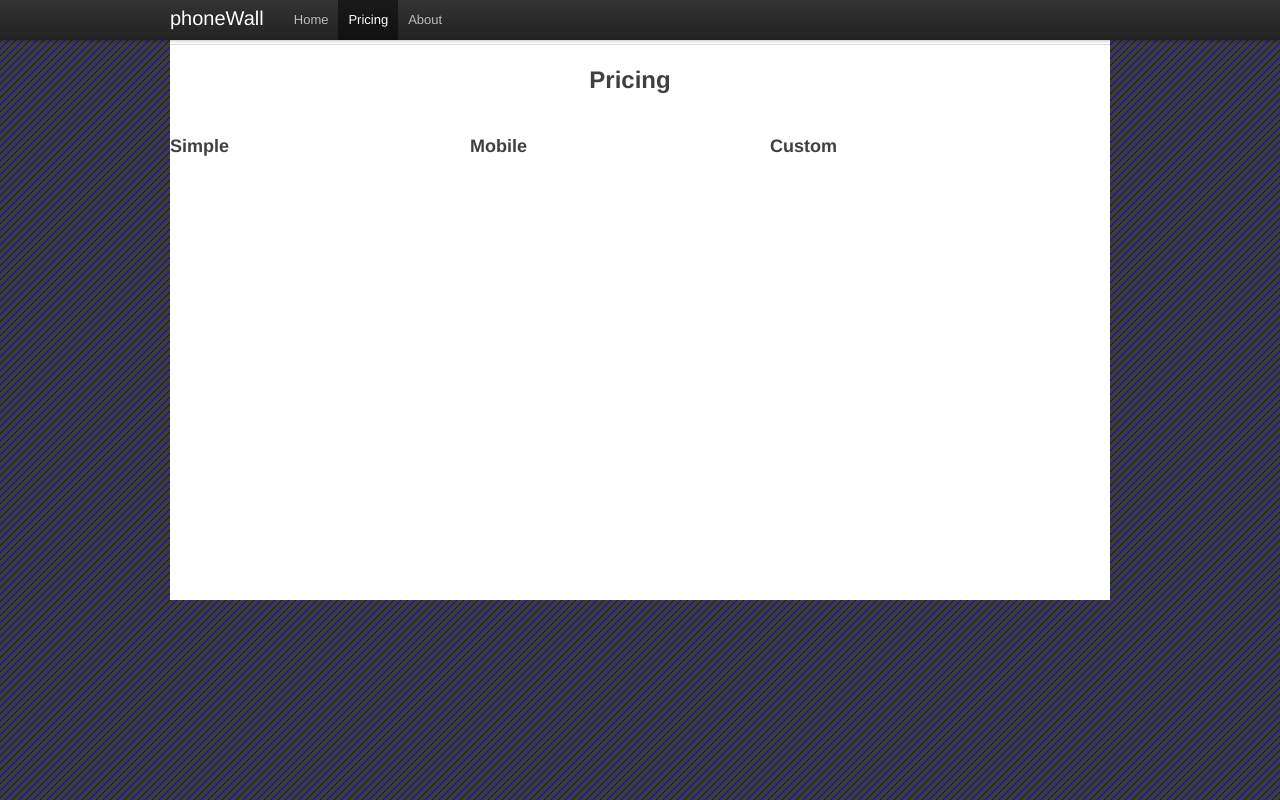
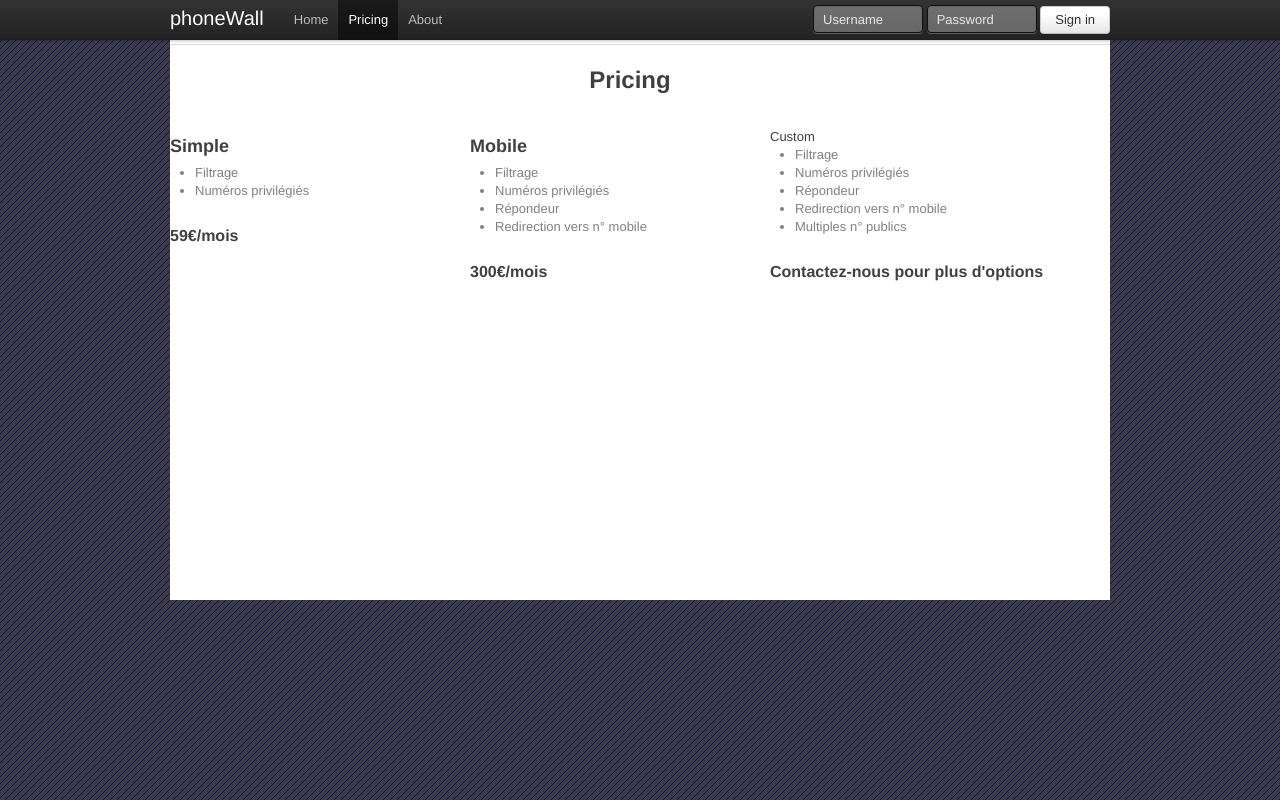
Before and after one commit to fasterthanlime/phonewall, a website: page frontend/pricing.html in a window 1280 px wide. Drawn offline with nearby package versions, Linux system fonts and the light colour scheme.

Commit message:
add pricing infos

```diff
--- a/frontend/pricing.html
+++ b/frontend/pricing.html
@@ -48,6 +48,11 @@
             <li class="active"><a href="/pricing">Pricing</a></li>
             <li><a href="/about">About</a></li>
           </ul>
+          <form action="" class="pull-right">
+            <input class="input-small" type="text" placeholder="Username">
+            <input class="input-small" type="password" placeholder="Password">
+            <button class="btn" type="submit">Sign in</button>
+          </form>
         </div>
       </div>
     </div>
@@ -67,12 +72,32 @@
         <div class="row">
           <div class="span5 pricing">
             <h3>Simple</h3>
+            <ul>
+              <li>Filtrage</li>
+              <li>Numéros privilégiés</li>
+            </ul>
+            <h4>59€/mois</h4>
           </div>
           <div class="span5 pricing">
             <h3>Mobile</h3>
+            <ul>
+              <li>Filtrage</li>
+              <li>Numéros privilégiés</li>
+              <li>Répondeur</li>
+              <li>Redirection vers n° mobile</li>
+            </ul>
+            <h4>300€/mois</h4>
           </div>
           <div class="span5 pricing">
-            <h3>Custom</h3>
+            <div class="pricing<h3>Custom</h3>
+            <ul>
+              <li>Filtrage</li>
+              <li>Numéros privilégiés</li>
+              <li>Répondeur</li>
+              <li>Redirection vers n° mobile</li>
+              <li>Multiples n° publics</li>
+            </ul>
+            <h4>Contactez-nous pour plus d'options</h4>
           </div>
         </div>
       </div>
```
